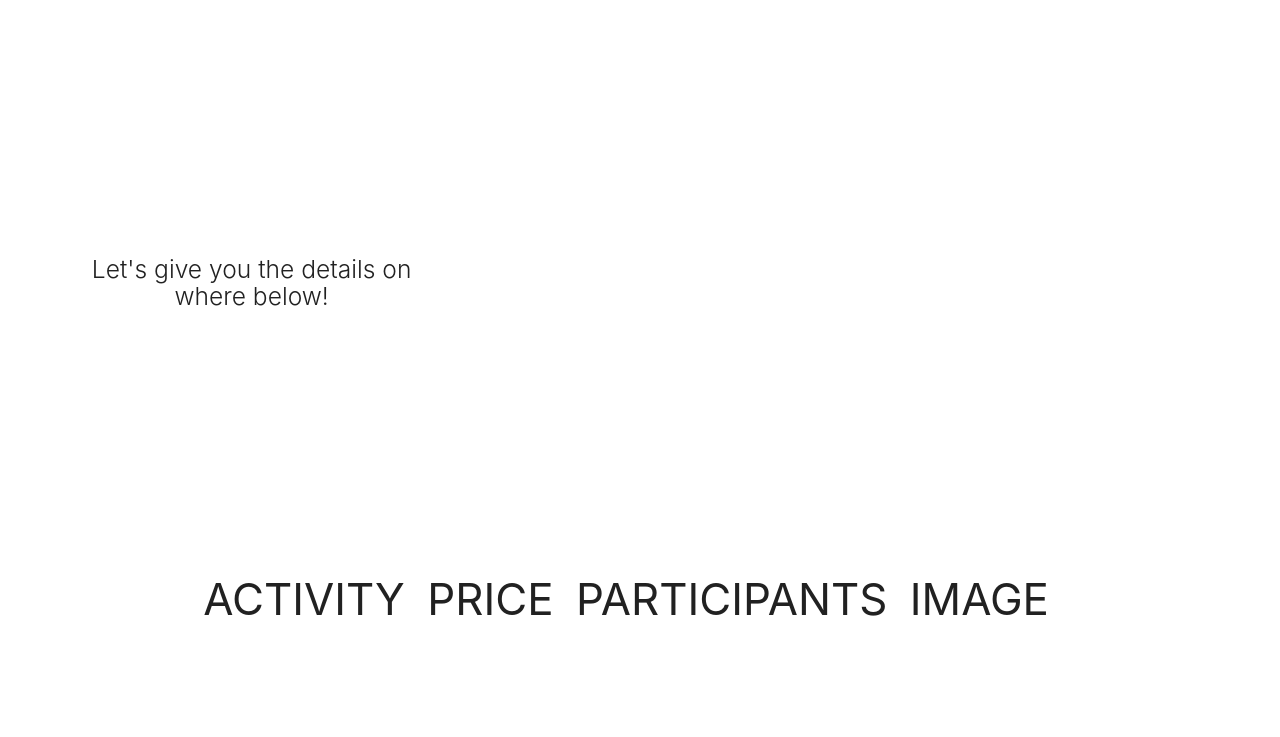
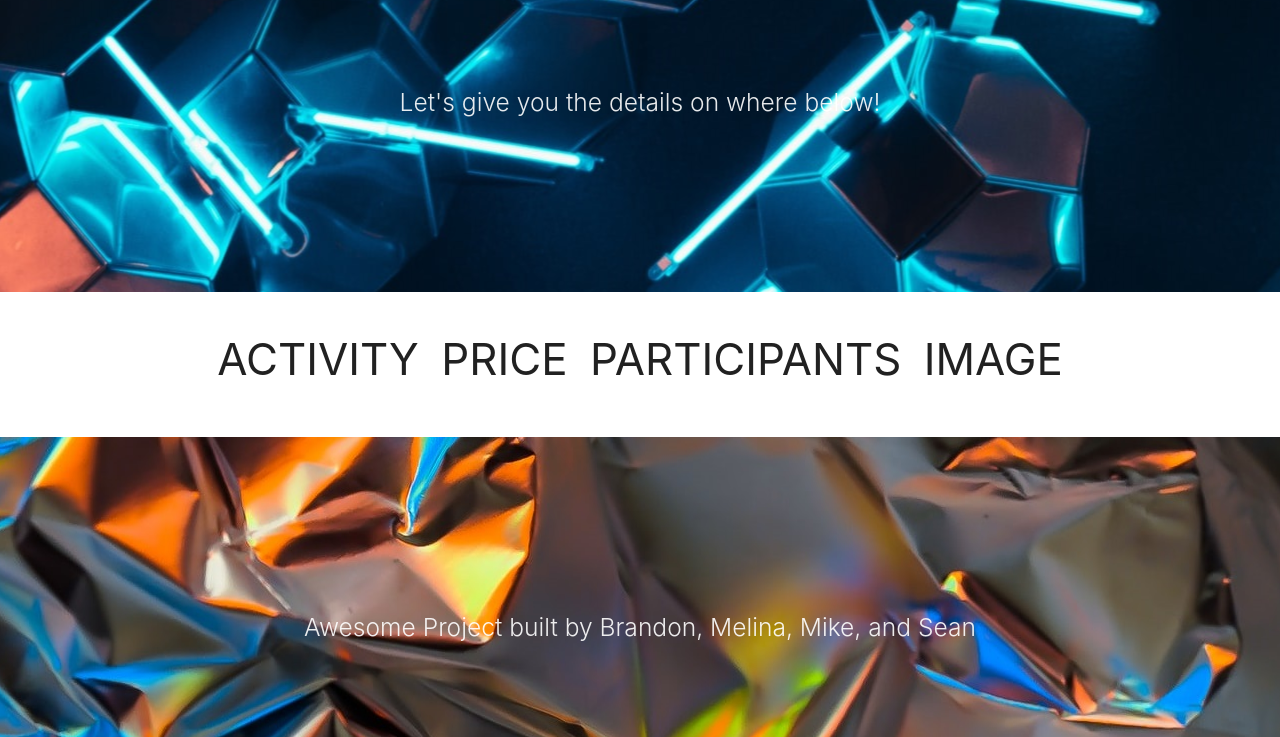
Before and after one commit to Brandoncowley/FirstAwesomeProject, a plain HTML site: page index.html in a window 1280 px wide. Shown: the part 646-1383 px from the top of the page. Drawn offline with nearby package versions, Linux system fonts and the light colour scheme; files that its build step writes are made by us from their sources; files whose address does not match are found by name.

Commit message:
corrected file links to updated HTML

```diff
--- a/index.html
+++ b/index.html
@@ -7,8 +7,8 @@
 
   <!-- CSS  -->
   <link href="https://fonts.googleapis.com/icon?family=Material+Icons" rel="stylesheet">
-  <link href="css/materialize.css" type="text/css" rel="stylesheet" media="screen,projection"/>
-  <link href="css/style.css" type="text/css" rel="stylesheet" media="screen,projection"/>
+  <link href="parallax-template/css/materialize.css" type="text/css" rel="stylesheet" media="screen,projection"/>
+  <link href="parallax-template/css/style.css" type="text/css" rel="stylesheet" media="screen,projection"/>
 </head>
 <body>
 
@@ -96,8 +96,8 @@
 
   <!--  Scripts-->
   <script src="https://code.jquery.com/jquery-2.1.1.min.js"></script>
-  <script src="js/materialize.js"></script>
-  <script src="js/init.js"></script>
+  <script src="parallax-template/js/materialize.js"></script>
+  <script src="parallax-template/js/init.js"></script>
 
   </body>
 </html>
```
Also changed, not shown: geometricImage.jpg (added), hexagonImage.jpg (added), metalFoilImage.jpg (added).
